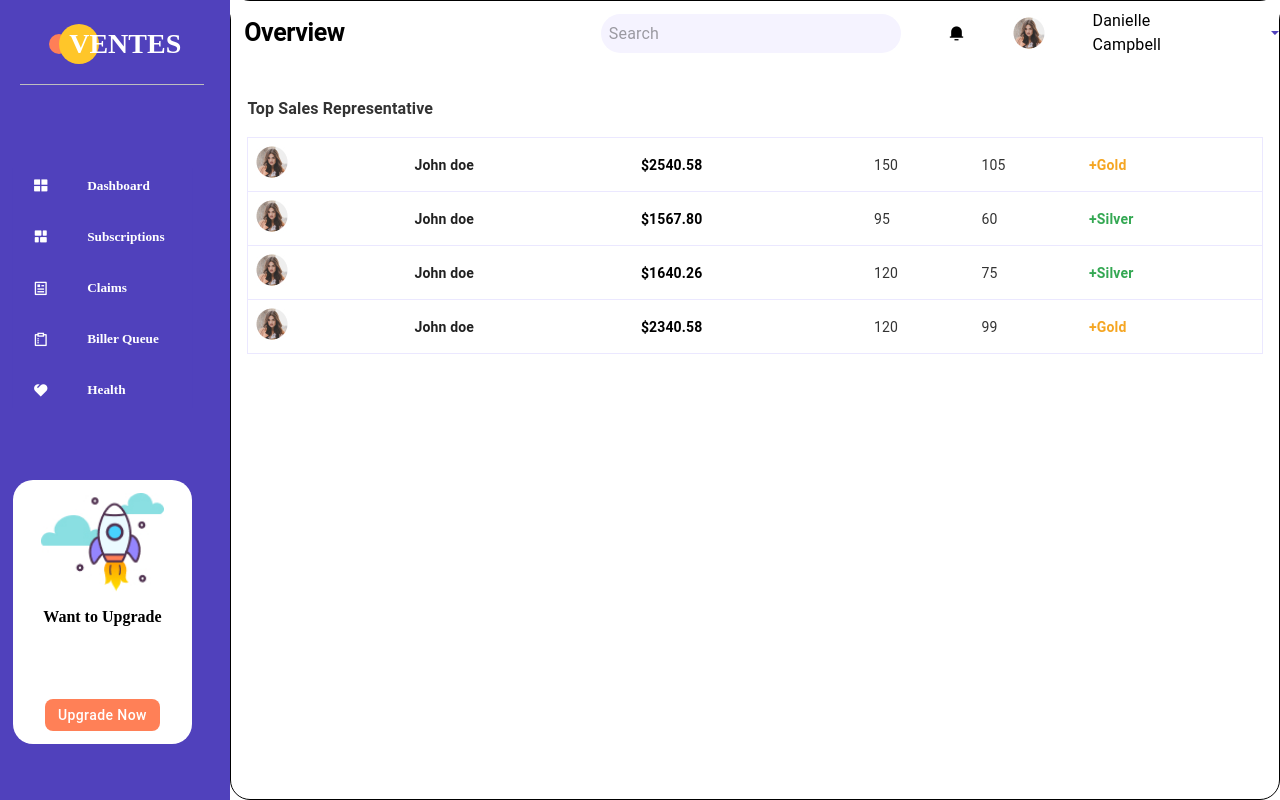
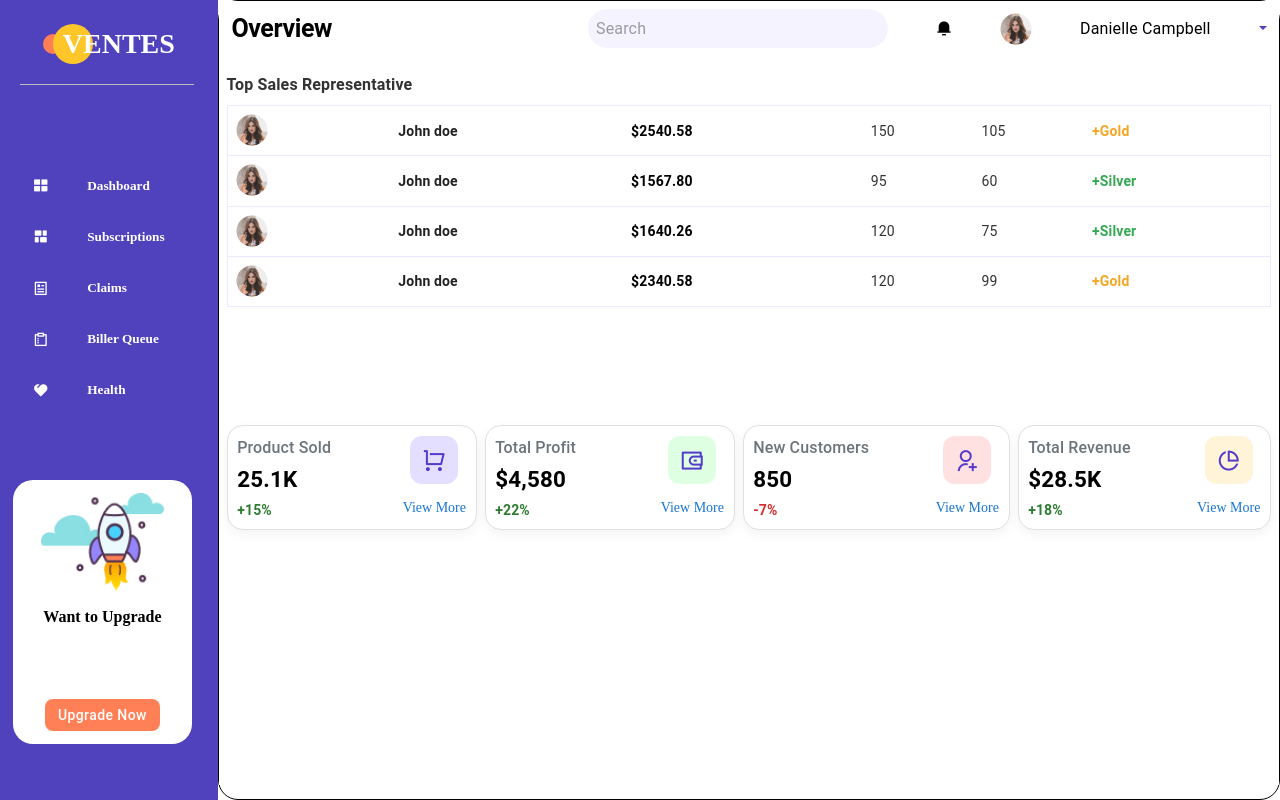
Before and after one commit to RohitVishwakarma8840/Admin_Dashboard, a React (Vite) app in the folder vite-project/: page / in a window 1280 px wide. Built offline with nearby package versions, Linux system fonts and the light colour scheme; some icons are missing.

Commit message:
Adding table

```diff
--- /dev/null
+++ b/vite-project/src/Cards.jsx
@@ -0,0 +1,147 @@
+import React from 'react'
+import {Box,Typography,TextField} from '@mui/material'
+import {Link} from '@mui/material'
+import Icon from '@mui/material/Icon';
+import TrendingUpIcon from '@mui/icons-material/TrendingUp';
+
+
+function Cards() {
+
+
+ const cardData = [
+    {
+      heading: 'Product Sold',
+      price: '25.1K',
+      change: '+15%',
+      changeColor: 'success.main',
+      iconClass: 'ri-shopping-cart-line',
+      iconBgColor: '#E5DFFF',
+    },
+    {
+      heading: 'Total Profit',
+      price: '$4,580',
+      change: '+22%',
+      changeColor: 'success.main',
+      iconClass: 'ri-wallet-3-line',
+      iconBgColor: '#DFFFE2',
+    },
+    {
+      heading: 'New Customers',
+      price: '850',
+      change: '-7%',
+      changeColor: 'error.main',
+      iconClass: 'ri-user-add-line',
+      iconBgColor: '#FFE1E1',
+    },
+    {
+      heading: 'Total Revenue',
+      price: '$28.5K',
+      change: '+18%',
+      changeColor: 'success.main',
+      iconClass: 'ri-pie-chart-line',
+      iconBgColor: '#FFF3D8',
+    },
+  ];
+
+
+
+  return (
+    <>
+
+
+
+  <Box
+      sx={{
+        width: '100%',
+        display: 'flex',
+        gap:1,
+        paddingX: 1,
+        minWidth:'800px',
+        justifyContent: 'center',
+        flexWrap: 'wrap',
+        backgroundColor: 'white',
+        height:'100%',
+
+
+      }}
+    >
+
+      {cardData.map((card, index) => (
+        <Box
+          key={index}
+          sx={{
+             flexGrow: 1,
+            minWidth: '250px',
+            maxWidth: '300px',
+            bgcolor: 'white',
+            display: 'flex',
+            justifyContent: 'space-between',
+            alignItems: 'flex-start',
+            border: '1px solid #e0e0e0',
+            padding: 1.2,
+            borderRadius: '16px',
+            boxShadow: '0 4px 12px rgba(0,0,0,0.05)',
+          }}
+        >
+          <Box
+            sx={{
+              display: 'flex',
+              flexDirection: 'column',
+              gap: 0.4,
+            }}
+          >
+            <Typography sx={{ color: '#6c757d', fontWeight: '500' }}>
+              {card.heading}
+            </Typography>
+            <Typography sx={{ fontWeight: '600', fontSize: '1.4rem' }}>
+              {card.price}
+            </Typography>
+            <Box sx={{ display: 'flex', alignItems: 'center', gap: 1 }}>
+              <Typography variant="body2" sx={{ color: card.changeColor, fontWeight: 'bold' }}>
+                {card.change}
+              </Typography>
+              {/* <Typography variant="body2" sx={{ color: '#6c757d' }}>
+                this month
+              </Typography> */}
+            </Box>
+          </Box>
+
+          <Box
+            sx={{
+              display: 'flex',
+              flexDirection: 'column',
+              alignItems: 'center',
+            }}
+          >
+            <Box
+              sx={{
+                width: '48px',
+                // width:'100%',
+                // height:'100%',
+                height: '48px',
+                borderRadius: '12px',
+                display: 'flex',
+                alignItems: 'center',
+                justifyContent: 'center',
+                backgroundColor: card.iconBgColor,
+                mb: 2, // Margin bottom
+              }}
+            >
+              <Icon
+                className={card.iconClass}
+                sx={{ fontSize: '24px', color: '#563acc' }}
+              />
+            </Box>
+            <Link href="#" sx={{ fontSize: '0.875rem', textDecoration: 'none' }}>
+              View More
+            </Link>
+          </Box>
+        </Box>
+      ))}
+    </Box>
+
+    </>
+  )
+}
+
+export default Cards
--- a/vite-project/src/DashboardLayout.jsx
+++ b/vite-project/src/DashboardLayout.jsx
@@ -2,6 +2,7 @@ import React from 'react';
 import { Box } from '@mui/material';
 import LeftBar from './LeftBar';
 import Rightbar from './Rightbar';
+import Cards from './Cards';
 
 function DashboardLayout() {
   return (
@@ -16,7 +17,7 @@ function DashboardLayout() {
 
    {/* Left Bar */}
    <Box sx={{
-    width:'18%',
+    width:'17%',
     height:'100vh',
 
     backgroundColor:'#5041BC'
@@ -29,7 +30,7 @@ function DashboardLayout() {
 
    {/* Right Bar */}
    <Box sx={{
-    width:'82%',
+    width:'83%',
     height:'100vh',
     backgroundColor:'white',
     borderRadius:'20px',
--- a/vite-project/src/Rightbar.jsx
+++ b/vite-project/src/Rightbar.jsx
@@ -3,6 +3,7 @@ import {Box,Typography,TextField} from '@mui/material'
 import { InputAdornment } from '@mui/material';
 import SearchIcon from '@mui/icons-material/Search';
 import TableComponent from './TableComponent';
+import Cards from './Cards';
 
 function Rightbar() {
   return (
@@ -15,7 +16,7 @@ function Rightbar() {
     <Box
     sx={{
         width:'100%',
-        height:'10vh',
+        height:'8vh',
         backgroundColor:'white',
         // px:1,
         // paddingTop:'8px',
@@ -23,14 +24,17 @@ function Rightbar() {
         paddingTop:'1vh',
         paddingLeft:'1vw',
 
+
     }}>
 
 
      <Box sx={{
         display:'flex',
+
         alignItems:'center',
         justifyContent:'flex-start',
          width:'100%',
+
 
      }}>
 
@@ -53,6 +57,7 @@ function Rightbar() {
           marginLeft:'20vw',
           display:'flex',
           alignItems:'center',
+          // textAlign:'end',
 
           justifyContent:'center',
           gap:6,
@@ -134,7 +139,7 @@ function Rightbar() {
   {/* Table */}
   <Box sx={{
     width:'100%',
-    height:'50vh',
+    height:'45vh',
     backgroundColor:'white',
 
   }}>
@@ -160,9 +165,13 @@ function Rightbar() {
  {/* Cards */}
  <Box sx={{
     width:'100%',
-    height:'15vh',
+    height:'12vh',
     backgroundColor:'white',
- }}></Box>
+ }}>
+
+    <Cards/>
+
+ </Box>
 
 
 
@@ -171,9 +180,26 @@ function Rightbar() {
  {/* Page Bottom */}
  <Box sx={{
     width:'100%',
-    height:'20vh',
+    height:'33vh',
     backgroundColor:'white',
- }}></Box>
+    display:'flex',
+    px:1,
+ }}>
+
+
+   <Box sx={{width:'60%',height:'100%',backgroundColor:''}}></Box>
+    <Box sx={{width:'40%',height:'100%',backgroundColor:'',}}>
+
+
+
+
+   {/* <img src="colored_graph.jpg" alt="" /> */}
+
+   </Box>
+
+
+
+ </Box>
 
 
     </>
--- a/vite-project/src/TableComponent.jsx
+++ b/vite-project/src/TableComponent.jsx
@@ -10,29 +10,32 @@ function SalesTable() {
   ];
 
   return (
-    <Box sx={{ width: '100%', backgroundColor: '#fff', padding: '16px', borderRadius: '20px' }}>
-      <Typography  sx={{ fontWeight: '600', marginBottom: '16px', color: '#333' }}>
+    <Box sx={{ width: '100%', backgroundColor: '#fff', padding: '8px', borderRadius: '20px' }}>
+      <Typography  sx={{ fontWeight: '600', marginBottom: '8px', color: '#333' }}>
         Top Sales Representative
       </Typography>
       <Table>
 
-        <TableBody>
+        <TableBody sx={{
+          backgroundColor:'black'
+
+        }}>
           {data.map((row, index) => (
             <TableRow
               key={index}
               sx={{
                 backgroundColor: 'white',
-                borderRadius: '8px',
-                marginBottom: '8px',
+                marginBottom: '0px',
                 border:'1px solid #EBE8FF',
-                borderRadius:'30px',
+                borderRadius: '30px',
+
 
                 // '&:last-child': { marginBottom: 0 },
                 '& td': { border: 'none', padding: '4px' },
               }}
             >
               <TableCell>
-              <TableCell sx={{ color: '#333', fontSize: '14px' }}>{row.name}</TableCell>
+              <TableCell sx={{ color: '#333', fontSize: '3px' }}>{row.name}</TableCell>
               </TableCell>
 
               <TableCell sx={{ color: '#black', fontSize: '14px',fontWeight:'600' }}>{row.P}</TableCell>
```
Also changed, not shown: vite-project/public/colored_graph.jpg (added).
